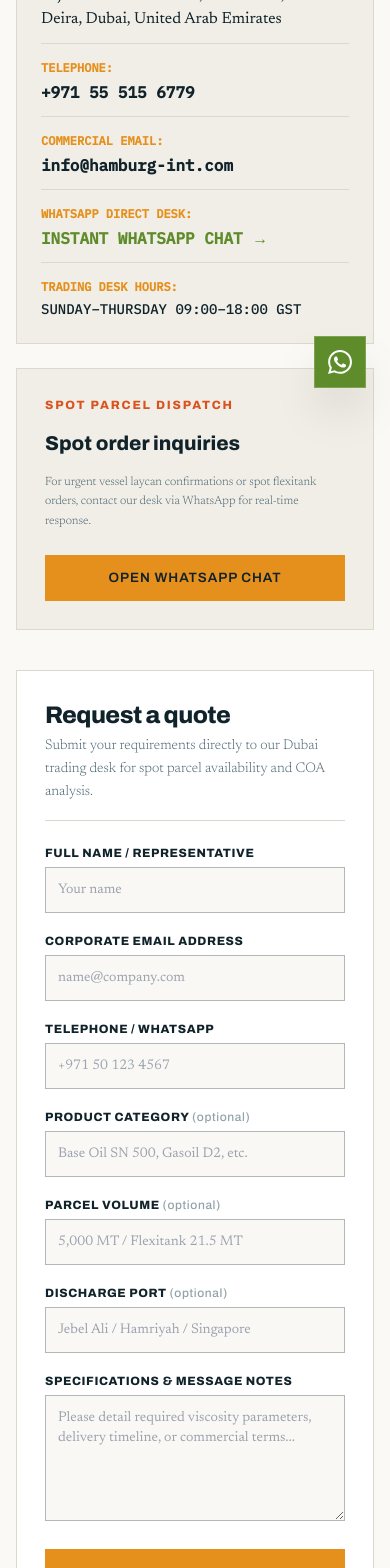
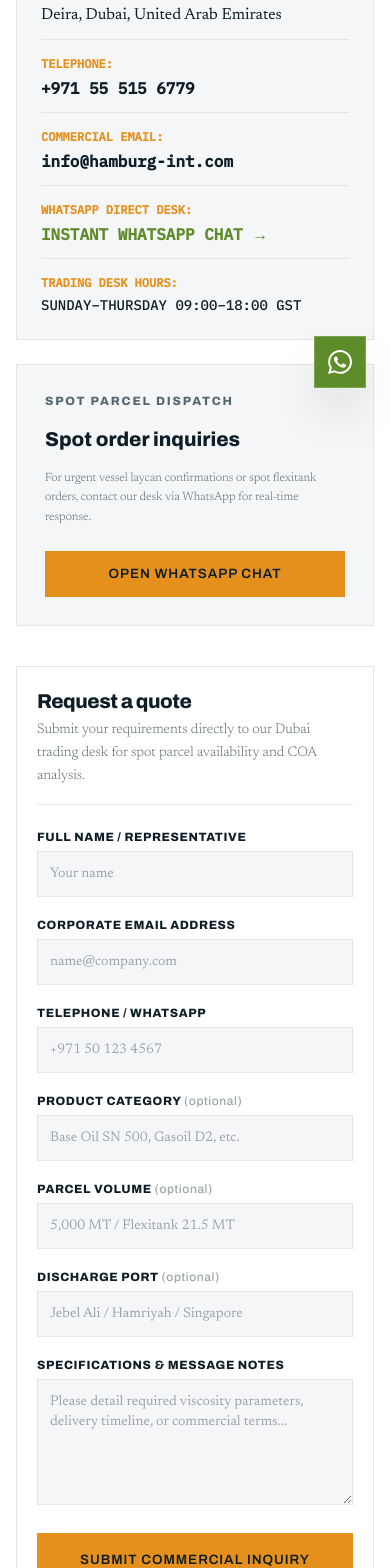
Before and after one commit to aryan-guptta-2007/alphaoilin, a Next.js app: page /contact in a window 390 px wide. Shown: the part 432-2000 px from the top of the page. Built offline with nearby package versions, Linux system fonts and the light colour scheme.

Commit message:
feat: convert palette to neutral white and cool greys and fix mobile 390px layout across all routes

```diff
--- a/app/contact/ContactForm.tsx
+++ b/app/contact/ContactForm.tsx
@@ -100,9 +100,9 @@ function ContactFormContent() {
   };
 
   return (
-    <div className="bg-card border border-rule p-[28px] flex flex-col gap-6">
+    <div className="bg-card border border-rule p-5 sm:p-[28px] flex flex-col gap-6 w-full max-w-full">
       <div className="border-b border-rule pb-4">
-        <h2 className="font-display font-extrabold text-2xl text-ink tracking-tight">
+        <h2 className="font-display font-extrabold text-xl sm:text-2xl text-ink tracking-tight">
           Request a quote
         </h2>
         <p className="font-body text-slate text-sm font-light leading-relaxed mt-1">
@@ -149,10 +149,10 @@ function ContactFormContent() {
         </div>
       )}
 
-      <form onSubmit={handleSubmit} className="flex flex-col gap-5" noValidate>
-        {/* Full Name & Email */}
-        <div className="grid grid-cols-1 sm:grid-cols-2 gap-5">
-          <div className="flex flex-col gap-1.5">
+      {/* All fields full width, single column */}
+      <form onSubmit={handleSubmit} className="flex flex-col gap-5 w-full max-w-full" noValidate>
+        {/* Full Name */}
+        <div className="flex flex-col gap-1.5 w-full">
           <label
             htmlFor="name"
             className="font-display text-xs uppercase tracking-wider text-steel font-bold"
@@ -167,8 +167,8 @@ function ContactFormContent() {
             value={formData.name}
             onChange={handleChange}
             placeholder="Your name"
-              className={`bg-mist/40 border p-3 font-body text-sm text-ink rounded-none focus:outline-none focus-visible:ring-2 focus-visible:ring-amber ${
-                errors.name ? "border-flame" : "border-steel/30 focus:border-amber"
+            className={`bg-linen border p-3 font-body text-sm text-ink rounded-none focus:outline-none focus-visible:ring-2 focus-visible:ring-amber w-full ${
+              errors.name ? "border-flame" : "border-rule focus:border-amber"
             }`}
           />
           {errors.name && (
@@ -176,7 +176,8 @@ function ContactFormContent() {
           )}
         </div>
 
-          <div className="flex flex-col gap-1.5">
+        {/* Corporate Email */}
+        <div className="flex flex-col gap-1.5 w-full">
           <label
             htmlFor="email"
             className="font-display text-xs uppercase tracking-wider text-steel font-bold"
@@ -191,19 +192,17 @@ function ContactFormContent() {
             value={formData.email}
             onChange={handleChange}
             placeholder="name@company.com"
-              className={`bg-mist/40 border p-3 font-body text-sm text-ink rounded-none focus:outline-none focus-visible:ring-2 focus-visible:ring-amber ${
-                errors.email ? "border-flame" : "border-steel/30 focus:border-amber"
+            className={`bg-linen border p-3 font-body text-sm text-ink rounded-none focus:outline-none focus-visible:ring-2 focus-visible:ring-amber w-full ${
+              errors.email ? "border-flame" : "border-rule focus:border-amber"
             }`}
           />
           {errors.email && (
             <span className="font-mono text-[11px] text-flame">{errors.email}</span>
           )}
         </div>
-        </div>
 
-        {/* Phone & Product Select */}
-        <div className="grid grid-cols-1 sm:grid-cols-2 gap-5">
-          <div className="flex flex-col gap-1.5">
+        {/* Phone */}
+        <div className="flex flex-col gap-1.5 w-full">
           <label
             htmlFor="phone"
             className="font-display text-xs uppercase tracking-wider text-steel font-bold"
@@ -218,8 +217,8 @@ function ContactFormContent() {
             value={formData.phone}
             onChange={handleChange}
             placeholder="+971 50 123 4567"
-              className={`bg-mist/40 border p-3 font-body text-sm text-ink rounded-none focus:outline-none focus-visible:ring-2 focus-visible:ring-amber ${
-                errors.phone ? "border-flame" : "border-steel/30 focus:border-amber"
+            className={`bg-linen border p-3 font-body text-sm text-ink rounded-none focus:outline-none focus-visible:ring-2 focus-visible:ring-amber w-full ${
+              errors.phone ? "border-flame" : "border-rule focus:border-amber"
             }`}
           />
           {errors.phone && (
@@ -227,7 +226,8 @@ function ContactFormContent() {
           )}
         </div>
 
-          <div className="flex flex-col gap-1.5">
+        {/* Product Select */}
+        <div className="flex flex-col gap-1.5 w-full">
           <label
             htmlFor="product"
             className="font-display text-xs uppercase tracking-wider text-steel font-bold"
@@ -241,14 +241,12 @@ function ContactFormContent() {
             value={formData.product}
             onChange={handleChange}
             placeholder="Base Oil SN 500, Gasoil D2, etc."
-              className="bg-mist/40 border border-steel/30 p-3 font-body text-sm text-ink rounded-none focus:outline-none focus-visible:ring-2 focus-visible:ring-amber focus:border-amber"
+            className="bg-linen border border-rule p-3 font-body text-sm text-ink rounded-none focus:outline-none focus-visible:ring-2 focus-visible:ring-amber focus:border-amber w-full"
           />
         </div>
-        </div>
 
-        {/* Quantity & Discharge Port */}
-        <div className="grid grid-cols-1 sm:grid-cols-2 gap-5">
-          <div className="flex flex-col gap-1.5">
+        {/* Quantity */}
+        <div className="flex flex-col gap-1.5 w-full">
           <label
             htmlFor="quantity"
             className="font-display text-xs uppercase tracking-wider text-steel font-bold"
@@ -262,11 +260,12 @@ function ContactFormContent() {
             value={formData.quantity}
             onChange={handleChange}
             placeholder="5,000 MT / Flexitank 21.5 MT"
-              className="bg-mist/40 border border-steel/30 p-3 font-body text-sm text-ink rounded-none focus:outline-none focus-visible:ring-2 focus-visible:ring-amber focus:border-amber"
+            className="bg-linen border border-rule p-3 font-body text-sm text-ink rounded-none focus:outline-none focus-visible:ring-2 focus-visible:ring-amber focus:border-amber w-full"
           />
         </div>
 
-          <div className="flex flex-col gap-1.5">
+        {/* Discharge Port */}
+        <div className="flex flex-col gap-1.5 w-full">
           <label
             htmlFor="dischargePort"
             className="font-display text-xs uppercase tracking-wider text-steel font-bold"
@@ -280,13 +279,12 @@ function ContactFormContent() {
             value={formData.dischargePort}
             onChange={handleChange}
             placeholder="Jebel Ali / Hamriyah / Singapore"
-              className="bg-mist/40 border border-steel/30 p-3 font-body text-sm text-ink rounded-none focus:outline-none focus-visible:ring-2 focus-visible:ring-amber focus:border-amber"
+            className="bg-linen border border-rule p-3 font-body text-sm text-ink rounded-none focus:outline-none focus-visible:ring-2 focus-visible:ring-amber focus:border-amber w-full"
           />
-          </div>
         </div>
 
         {/* Message / Specifications */}
-        <div className="flex flex-col gap-1.5">
+        <div className="flex flex-col gap-1.5 w-full">
           <label
             htmlFor="message"
             className="font-display text-xs uppercase tracking-wider text-steel font-bold"
@@ -301,8 +299,8 @@ function ContactFormContent() {
             value={formData.message}
             onChange={handleChange}
             placeholder="Please detail required viscosity parameters, delivery timeline, or commercial terms..."
-            className={`bg-mist/40 border p-3 font-body text-sm text-ink rounded-none focus:outline-none focus-visible:ring-2 focus-visible:ring-amber ${
-              errors.message ? "border-flame" : "border-steel/30 focus:border-amber"
+            className={`bg-linen border p-3 font-body text-sm text-ink rounded-none focus:outline-none focus-visible:ring-2 focus-visible:ring-amber w-full ${
+              errors.message ? "border-flame" : "border-rule focus:border-amber"
             }`}
           />
           {errors.message && (
@@ -311,7 +309,7 @@ function ContactFormContent() {
         </div>
 
         {/* Submit Button */}
-        <div className="pt-2">
+        <div className="pt-2 w-full">
           <Button
             type="submit"
             variant="amber"
@@ -330,7 +328,7 @@ export const ContactForm: React.FC = () => {
   return (
     <Suspense
       fallback={
-        <div className="p-8 bg-paper border border-steel/20 font-mono text-xs text-slate">
+        <div className="p-8 bg-paper border border-rule font-mono text-xs text-slate">
           LOADING INQUIRY FORM...
         </div>
       }
--- a/app/contact/page.tsx
+++ b/app/contact/page.tsx
@@ -87,7 +87,7 @@ export default function ContactPage() {
 
               {/* Direct Callout Box */}
               <div className="bg-linen text-ink p-[28px] border border-rule flex flex-col gap-4">
-                <Eyebrow className="text-flame">SPOT PARCEL DISPATCH</Eyebrow>
+                <Eyebrow className="text-slate">SPOT PARCEL DISPATCH</Eyebrow>
                 <h3 className="font-display font-bold text-xl text-ink">
                   Spot order inquiries
                 </h3>
--- a/app/globals.css
+++ b/app/globals.css
@@ -7,17 +7,35 @@
     border-radius: 0 !important;
   }
 
+  html {
+    overflow-x: hidden;
+    max-width: 100vw;
+    width: 100%;
+  }
+
   body {
-    background-color: #FAF9F6;
-    color: #10222A;
+    background-color: #FFFFFF;
+    color: #0F1E26;
     font-family: var(--font-body), serif;
+    overflow-x: hidden;
+    max-width: 100vw;
+    width: 100%;
+    position: relative;
   }
 }
 
 @layer utilities {
   .bg-dark-grid {
-    background-image: linear-gradient(to right, rgba(16, 34, 42, 0.04) 1px, transparent 1px),
-                      linear-gradient(to bottom, rgba(16, 34, 42, 0.04) 1px, transparent 1px);
+    background-image: linear-gradient(to right, rgba(15, 30, 38, 0.04) 1px, transparent 1px),
+                      linear-gradient(to bottom, rgba(15, 30, 38, 0.04) 1px, transparent 1px);
     background-size: 32px 32px;
   }
+
+  .no-scrollbar::-webkit-scrollbar {
+    display: none;
+  }
+  .no-scrollbar {
+    -ms-overflow-style: none;
+    scrollbar-width: none;
+  }
 }
--- a/app/layout.tsx
+++ b/app/layout.tsx
@@ -60,13 +60,15 @@ export default function RootLayout({
       lang="en"
       className={`${archivo.variable} ${newsreader.variable} ${ibmPlexMono.variable}`}
     >
-      <body className="antialiased bg-paper text-ink flex flex-col min-h-screen font-body">
-        <TopStrip />
-        <Header />
-        <main className="flex-1">{children}</main>
-        <CtaBand />
-        <Footer />
-        <FloatingWhatsapp />
+      <body className="antialiased bg-paper text-ink flex flex-col min-h-screen font-body w-full max-w-full overflow-x-hidden">
+        <div className="flex-1 flex flex-col w-full max-w-full overflow-x-hidden min-w-0 relative">
+          <TopStrip />
+          <Header />
+          <main className="flex-1 min-w-0">{children}</main>
+          <CtaBand />
+          <Footer />
+          <FloatingWhatsapp />
+        </div>
       </body>
     </html>
   );
--- a/app/page.tsx
+++ b/app/page.tsx
@@ -63,7 +63,7 @@ export default function Home() {
           <div className="grid lg:grid-cols-12 gap-10 lg:gap-12 items-start">
             {/* Hero Left Column (Sticky on Desktop) */}
             <div className="lg:col-span-6 flex flex-col gap-5 pt-2 lg:sticky lg:top-[96px] lg:self-start">
-              <Eyebrow className="text-flame">DUBAI TRADING DESK</Eyebrow>
+              <Eyebrow className="text-slate">DUBAI TRADING DESK</Eyebrow>
 
               <h1 className="font-display font-extrabold text-3xl sm:text-4xl lg:text-[42px] tracking-tight lg:tracking-[-0.025em] text-ink leading-tight sm:leading-none break-words max-w-full">
                 Refined oil products and bulk fuel from&nbsp;Dubai
@@ -183,8 +183,8 @@ export default function Home() {
       </section>
 
       {/* Base Oil Grades Table Section */}
-      <section className="py-11 lg:py-16 bg-paper">
-        <Container>
+      <section className="py-11 lg:py-16 bg-paper overflow-hidden">
+        <Container className="min-w-0 max-w-full overflow-hidden">
           <div className="flex flex-col gap-8">
             <div className="flex flex-col lg:flex-row lg:items-end justify-between gap-6">
               <div className="flex flex-col gap-2 max-w-[65ch]">
--- a/app/products/[slug]/page.tsx
+++ b/app/products/[slug]/page.tsx
@@ -108,7 +108,7 @@ export default function ProductDetailPage({ params }: ProductPageProps) {
                     alt={product.imageAlt}
                     width="360"
                     height="360"
-                    className="w-full max-w-[360px] h-auto object-contain mx-auto"
+                    className="w-full max-w-[240px] min-[940px]:max-w-[360px] h-auto object-contain mx-auto"
                   />
                 </div>
 
--- a/components/ui/Container.tsx
+++ b/components/ui/Container.tsx
@@ -14,7 +14,7 @@ export const Container: React.FC<ContainerProps> = ({
 }) => {
   return (
     <Component
-      className={`max-w-7xl mx-auto px-4 sm:px-6 lg:px-8 ${className}`.trim()}
+      className={`max-w-7xl mx-auto px-4 sm:px-6 lg:px-8 w-full min-w-0 ${className}`.trim()}
       {...props}
     >
       {children}
--- a/components/ui/Eyebrow.tsx
+++ b/components/ui/Eyebrow.tsx
@@ -13,7 +13,7 @@ export const Eyebrow: React.FC<EyebrowProps> = ({
   as: Component = "span",
   ...props
 }) => {
-  const colorClass = className.includes("text-") ? "" : "text-amber";
+  const colorClass = className.includes("text-") ? "" : "text-slate";
   const baseClasses = "font-display text-xs uppercase tracking-[0.15em] font-bold block";
 
   return (
--- a/tailwind.config.ts
+++ b/tailwind.config.ts
@@ -9,16 +9,16 @@ const config: Config = {
   theme: {
     extend: {
       colors: {
-        background: "#FAF9F6",
-        foreground: "#10222A",
-        paper: "#FAF9F6",
-        linen: "#F1EEE7",
+        background: "#FFFFFF",
+        foreground: "#0F1E26",
+        paper: "#FFFFFF",
+        linen: "#F5F6F7",
         card: "#FFFFFF",
-        rule: "#DDD8CD",
-        ink: "#10222A",
-        slate: "#4A6470",
-        steel: "#10222A",
-        mist: "#F1EEE7",
+        rule: "#E3E6E8",
+        ink: "#0F1E26",
+        slate: "#56676F",
+        steel: "#0F1E26",
+        mist: "#F5F6F7",
         blue: "#14618E",
         moss: "#5E8C2A",
         amber: "#E5901C",
```
Also changed, not shown: app/components/DistillationColumn.tsx (+40 -16 lines), app/components/Header.tsx (+10 -10 lines), components/ui/SpecTable.tsx (+15 -8 lines). Lines whose indentation alone changed are shown as unchanged.
